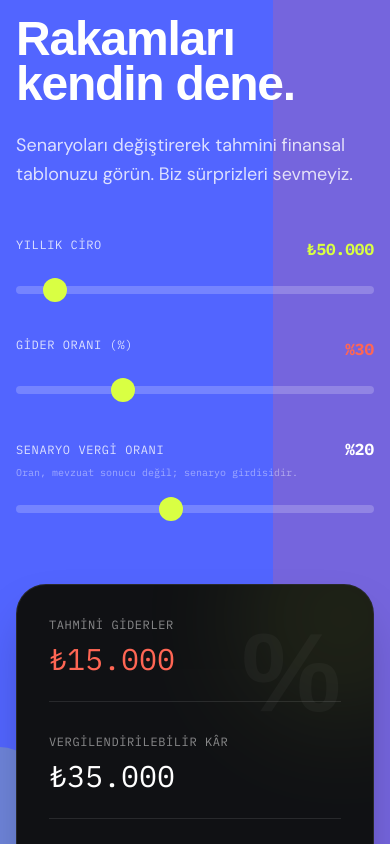
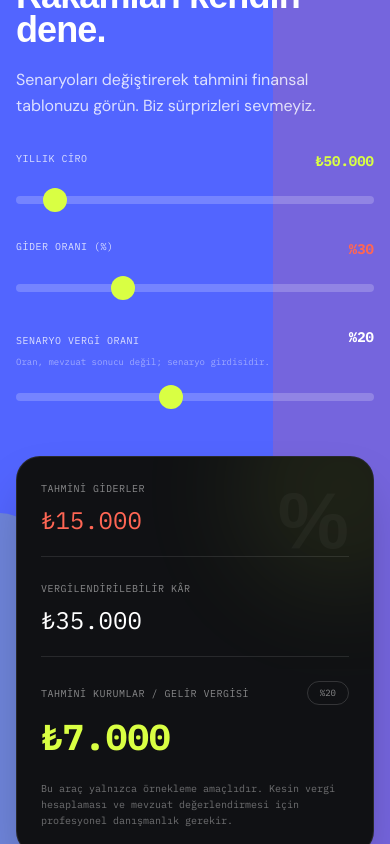
Before and after one commit to omeryigitler/muhasebe, a React (Vite) app: page / in a window 390 px wide. Shown: the part 2380-3224 px from the top of the page. Built offline with nearby package versions, Linux system fonts and the light colour scheme; a web font is replaced by a local one.

Commit message:
fix: compact mobile simulator layout

```diff
--- a/src/components/Simulator.tsx
+++ b/src/components/Simulator.tsx
@@ -39,7 +39,7 @@ export const Simulator = () => {
   const sliderClass = 'w-full appearance-none bg-white/20 h-2 rounded-full outline-none focus-visible:ring-2 focus-visible:ring-acid-lime focus-visible:ring-offset-4 focus-visible:ring-offset-electric-blue [&::-webkit-slider-thumb]:appearance-none [&::-webkit-slider-thumb]:w-6 [&::-webkit-slider-thumb]:h-6 [&::-webkit-slider-thumb]:bg-acid-lime [&::-webkit-slider-thumb]:rounded-full [&::-webkit-slider-thumb]:cursor-pointer';
 
   return (
-    <section id="tools" className="py-28 px-4 md:px-8 bg-electric-blue text-white overflow-hidden relative">
+    <section id="tools" className="py-20 md:py-28 px-4 md:px-8 bg-electric-blue text-white overflow-hidden relative">
       <div
         className="absolute bottom-0 left-0 bg-acid-lime/20 transition-all duration-700 ease-out pointer-events-none"
         style={{ width: `${Math.min(100, (revenue / simulator.maxRevenue) * 100)}%`, height: '50vh', borderTopRightRadius: '100px' }}
@@ -49,21 +49,21 @@ export const Simulator = () => {
         style={{ width: `${expenseRatio}%`, height: '100%', borderBottomLeftRadius: '200px' }}
       />
 
-      <div className="max-w-7xl mx-auto relative z-10 grid grid-cols-1 lg:grid-cols-2 gap-16 lg:gap-24 items-center">
+      <div className="max-w-7xl mx-auto relative z-10 grid grid-cols-1 lg:grid-cols-2 gap-12 lg:gap-24 items-center">
         <div>
-          <p className="font-mono text-xs uppercase tracking-[0.3em] text-acid-lime mb-5">{copy.kicker}</p>
-          <h2 className="text-5xl md:text-7xl font-display mb-6 leading-[0.95] tracking-tight">
+          <p className="font-mono text-[10px] md:text-xs uppercase tracking-[0.3em] text-acid-lime mb-4 md:mb-5">{copy.kicker}</p>
+          <h2 className="text-4xl md:text-7xl font-display mb-5 md:mb-6 leading-[0.95] tracking-tight">
             {t('sim.title')}
           </h2>
-          <p className="text-lg opacity-80 mb-12 max-w-lg leading-relaxed">
+          <p className="text-base md:text-lg opacity-80 mb-8 md:mb-12 max-w-lg leading-relaxed">
             {t('sim.desc')}
           </p>
 
-          <div className="space-y-9">
+          <div className="space-y-7 md:space-y-9">
             <div>
               <div className="flex justify-between gap-4 mb-4">
-                <label htmlFor="revenue-range" className="font-mono text-xs uppercase tracking-wider opacity-80">{t('sim.revenue')}</label>
-                <span className="font-mono font-bold text-acid-lime tabular-nums">{formatCurrency(revenue)}</span>
+                <label htmlFor="revenue-range" className="font-mono text-[10px] md:text-xs uppercase tracking-wider opacity-80">{t('sim.revenue')}</label>
+                <span className="font-mono text-sm md:text-base font-bold text-acid-lime tabular-nums">{formatCurrency(revenue)}</span>
               </div>
               <input
                 id="revenue-range"
@@ -80,8 +80,8 @@ export const Simulator = () => {
 
             <div>
               <div className="flex justify-between gap-4 mb-4">
-                <label htmlFor="expense-range" className="font-mono text-xs uppercase tracking-wider opacity-80">{t('sim.expenseRatio')}</label>
-                <span className="font-mono font-bold text-coral tabular-nums">%{expenseRatio}</span>
+                <label htmlFor="expense-range" className="font-mono text-[10px] md:text-xs uppercase tracking-wider opacity-80">{t('sim.expenseRatio')}</label>
+                <span className="font-mono text-sm md:text-base font-bold text-coral tabular-nums">%{expenseRatio}</span>
               </div>
               <input
                 id="expense-range"
@@ -99,10 +99,10 @@ export const Simulator = () => {
             <div>
               <div className="flex justify-between gap-4 mb-4">
                 <div>
-                  <label htmlFor="tax-rate-range" className="font-mono text-xs uppercase tracking-wider opacity-80">{copy.rate}</label>
-                  <p className="font-mono text-[10px] text-white/45 mt-1">{copy.note}</p>
+                  <label htmlFor="tax-rate-range" className="font-mono text-[10px] md:text-xs uppercase tracking-wider opacity-80">{copy.rate}</label>
+                  <p className="font-mono text-[9px] md:text-[10px] text-white/45 mt-1">{copy.note}</p>
                 </div>
-                <span className="font-mono font-bold text-white tabular-nums">%{scenarioRate}</span>
+                <span className="font-mono text-sm md:text-base font-bold text-white tabular-nums">%{scenarioRate}</span>
               </div>
               <input
                 id="tax-rate-range"
@@ -120,33 +120,33 @@ export const Simulator = () => {
         </div>
 
         <div className="flex flex-col justify-center">
-          <div className="bg-deep-ink rounded-[30px] p-8 md:p-12 shadow-2xl border border-white/10 relative overflow-hidden">
+          <div className="bg-deep-ink rounded-[24px] md:rounded-[30px] p-6 md:p-12 shadow-2xl border border-white/10 relative overflow-hidden">
             <div className="absolute -top-16 -right-16 w-48 h-48 bg-acid-lime opacity-10 blur-3xl rounded-full pointer-events-none" />
-            <div className="absolute top-8 right-8 font-display text-[7rem] leading-none text-white/[0.035] pointer-events-none">%</div>
+            <div className="absolute top-6 right-6 md:top-8 md:right-8 font-display text-[5rem] md:text-[7rem] leading-none text-white/[0.035] pointer-events-none">%</div>
 
-            <div className="space-y-8 relative z-10">
-              <div className="border-b border-white/10 pb-6">
-                <p className="font-mono text-xs text-white/50 mb-2 uppercase tracking-wider">{t('sim.estExpenses')}</p>
-                <p className="text-3xl font-mono text-coral tabular-nums">{formatCurrency(expenses)}</p>
+            <div className="space-y-6 md:space-y-8 relative z-10">
+              <div className="border-b border-white/10 pb-5 md:pb-6">
+                <p className="font-mono text-[10px] md:text-xs text-white/50 mb-2 uppercase tracking-wider">{t('sim.estExpenses')}</p>
+                <p className="text-2xl md:text-3xl font-mono text-coral tabular-nums">{formatCurrency(expenses)}</p>
               </div>
 
-              <div className="border-b border-white/10 pb-6">
-                <p className="font-mono text-xs text-white/50 mb-2 uppercase tracking-wider">{t('sim.taxable')}</p>
-                <p className="text-3xl font-mono text-white tabular-nums">{formatCurrency(taxable)}</p>
+              <div className="border-b border-white/10 pb-5 md:pb-6">
+                <p className="font-mono text-[10px] md:text-xs text-white/50 mb-2 uppercase tracking-wider">{t('sim.taxable')}</p>
+                <p className="text-2xl md:text-3xl font-mono text-white tabular-nums">{formatCurrency(taxable)}</p>
               </div>
 
               <div>
                 <div className="flex items-center justify-between gap-4 mb-3">
-                  <p className="font-mono text-xs text-white/50 uppercase tracking-wider">{t('sim.estTax')}</p>
-                  <span className="font-mono text-[10px] border border-white/15 rounded-full px-3 py-1 text-white/50">%{scenarioRate}</span>
+                  <p className="font-mono text-[10px] md:text-xs text-white/50 uppercase tracking-wider">{t('sim.estTax')}</p>
+                  <span className="font-mono text-[9px] md:text-[10px] border border-white/15 rounded-full px-3 py-1 text-white/50">%{scenarioRate}</span>
                 </div>
-                <p className="text-5xl md:text-6xl font-mono font-bold text-acid-lime tabular-nums break-words">
+                <p className="text-4xl md:text-6xl font-mono font-bold text-acid-lime tabular-nums break-words">
                   {formatCurrency(estimatedTax)}
                 </p>
               </div>
             </div>
 
-            <p className="text-[10px] text-white/40 mt-8 font-mono max-w-md leading-relaxed">
+            <p className="text-[10px] text-white/40 mt-6 md:mt-8 font-mono max-w-md leading-relaxed">
               {t('sim.disclaimer')}
             </p>
           </div>
```
